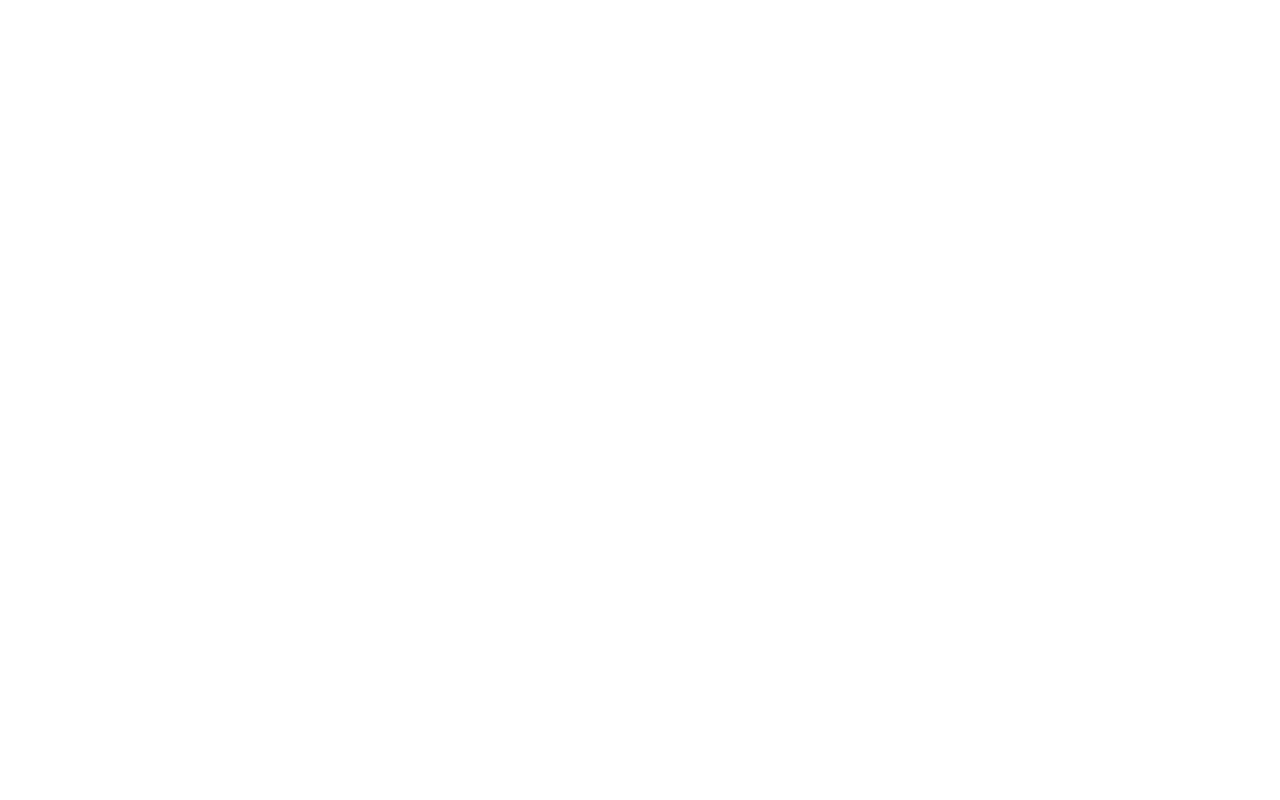
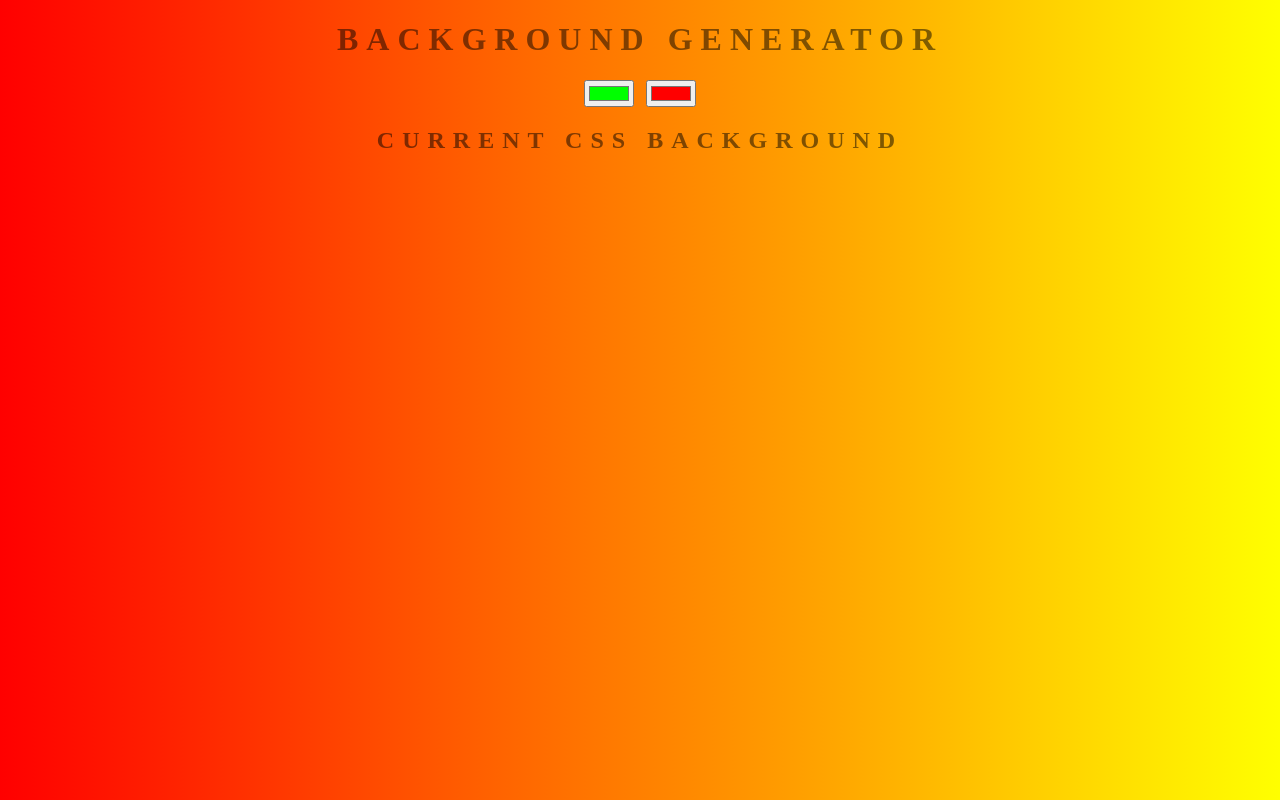
Before and after one commit to j-pcgoncalves/background_generator, a plain HTML site: page index.html in a window 1280 px wide. Drawn offline with Linux system fonts and the light colour scheme.

Commit message:
style the main page

```diff
--- a/index.html
+++ b/index.html
@@ -3,9 +3,15 @@
 <head>
     <meta charset="UTF-8">
     <meta name="viewport" content="width=device-width, initial-scale=1.0">
+    <link rel="stylesheet" href="style.css">
     <title>Gradient Background</title>
 </head>
 <body>
-
+    <h1>Background Generator</h1>
+    <input type="color" name="color_1" value="#00ff00">
+    <input type="color" name="color_2" value="#ff0000">
+    <h2>Current CSS Background</h2>
+    <h3></h3>
+    <script type="text/javascript" src="script.js"></script>
 </body>
 </html>
--- /dev/null
+++ b/style.css
@@ -0,0 +1,20 @@
+body {
+    font: "Raleway", sans-serif;
+    color: rgba(0, 0, 0, .5);
+    text-align: center;
+    text-transform: uppercase;
+    letter-spacing: .5em;
+    top: 15%;
+    background: linear-gradient(to right, red, yellow);
+}
+
+h1 {
+    font: 600 3.5em;
+    width: 100%;
+}
+
+h3 {
+    font: 900 1em;
+    text-transform: none;
+    letter-spacing: 0.01em;
+}
```
